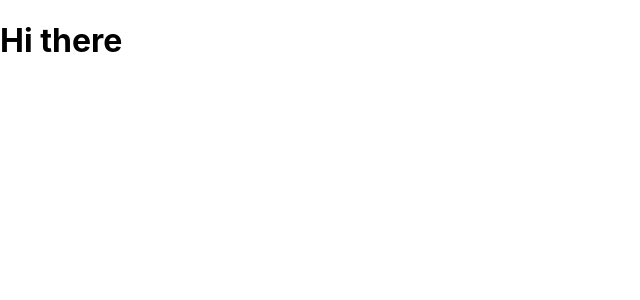
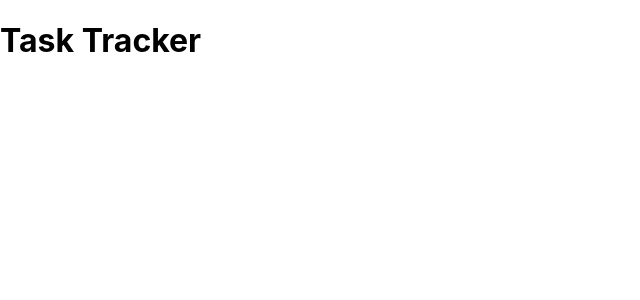
Before and after one commit to swarina/React-Task-Tracker, a React (Create React App) app: page / in a window 1280 px wide. Shown: the top 300 px of the page, without its empty margins (0-640 px from the left). Built offline with nearby package versions, Linux system fonts and the light colour scheme.

Commit message:
Header Component added

```diff
--- a/src/App.js
+++ b/src/App.js
@@ -1,9 +1,11 @@
-function App() {
+import Header from './components/Header'
+
+const App = () => {
   return (
     <div className="container">
-      <h1>Hi there</h1>
+      <Header />
     </div>
-  );
+  )
 }
 
 export default App;
--- /dev/null
+++ b/src/components/Header.js
@@ -0,0 +1,19 @@
+import PropTypes from 'prop-types'
+
+const Header = ({title}) => {
+    return (
+        <header>
+            <h1>{title}</h1>
+        </header>
+    )
+}
+
+Header.defaultProps = {
+    title: 'Task Tracker',
+}
+
+Header.propTypes = {
+    title : PropTypes.string.isRequired,
+}
+
+export default Header
```
